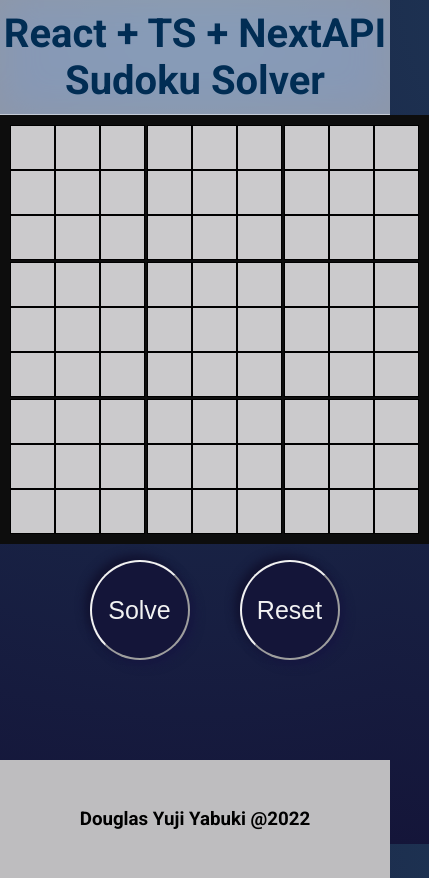
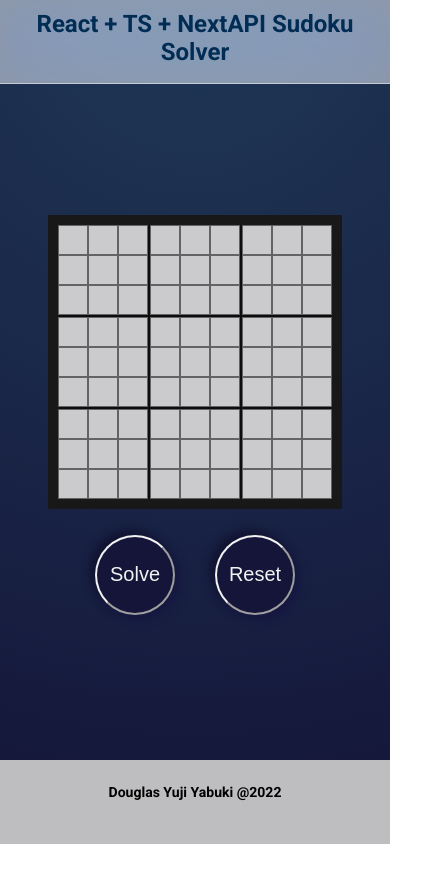
Before and after one commit to douglasyabuki/my-sudoku-solver, a Next.js app: page / in a window 390 px wide. Shown: the whole page, 429 px wide, since content can reach past the window. After the commit the page ends 844 px from the top, so only its background shows below. Built offline with nearby package versions, Linux system fonts and the light colour scheme.

Commit message:
Commit 8: Added responsiveness to app

```diff
--- a/components/board/Board.module.css
+++ b/components/board/Board.module.css
@@ -1,9 +1,11 @@
+/* Mobile First */
 .game {
+  padding-top: 4rem;
   margin: 0 auto;
 }
 
 .board {
-  border: 10px solid #0d0d0d;
+  border: 10px solid #181818;
   background-color: #bebdbf;
   display: flex;
   flex-direction: column;
@@ -19,7 +21,7 @@
 
 .buttonsContainer {
   padding-top: 2rem;
-  width: 250px;
+  width: 200px;
   height: 100px;
   align-items: center;
   justify-content: space-between;
@@ -43,3 +45,39 @@
 .row :nth-child(6) {
   border-right: solid 2px #0d0d0d;
 }
+
+/* iPads & tablets */
+@media (min-width: 479.999px){
+  .buttonsContainer {
+    padding-top: 3rem;
+    width: 250px;
+    height: 100px;
+  }
+}
+
+/* Small screens */
+@media (min-width: 767.999px){
+  .buttonsContainer {
+    padding-top: 3rem;
+    width: 300px;
+    height: 120px;
+  }
+}
+
+/* Large screens */
+@media (min-width: 1919.999px){
+  .buttonsContainer {
+    padding-top: 4rem;
+    width: 350px;
+    height: 150px;
+  }
+}
+
+/* Larger screens */
+@media (min-width: 2559.999px){
+  .buttonsContainer {
+    padding-top: 4rem;
+    width: 500px;
+    height: 200px;
+  }
+}
--- a/components/button/Button.module.css
+++ b/components/button/Button.module.css
@@ -1,18 +1,65 @@
-.buttonContainer {
-}
-
+/* Mobile First */
 .buttonContainer button {
-  width: 100px;
-  height: 100px;
+  width: 80px;
+  height: 80px;
+  font-size: 20px;
+  font-weight: 500;
   border-radius: 50%;
   background: #141539;
   box-shadow: -5px -5px 10px #111230, 5px 5px 10px #171842;
   color: #f2f2f2;
   border-color: #f2f2f2;
-  font-size: 25px;
-  font-weight: 500;
 }
 
 .buttonContainer button:hover {
   box-shadow: -10px -10px 20px #111230, 10px 10px 20px #171842;
 }
+
+/* iPads & tablets */
+@media (min-width: 479.999px) {
+  .buttonContainer button {
+    width: 100px;
+    height: 100px;
+    font-size: 25px;
+    font-weight: 500;
+  }
+}
+
+/* Small screens */
+@media (min-width: 767.999px) {
+  .buttonContainer button {
+    width: 120px;
+    height: 120px;
+    font-size: 30px;
+  }
+}
+
+/* Medium screens */
+@media (min-width: 1023.999px) {
+  .buttonContainer button {
+    width: 100px;
+    height: 100px;
+    font-size: 25px;
+
+  }
+}
+
+/* Large screens */
+@media (min-width: 1919.999px){
+  .buttonContainer button {
+    width: 150px;
+    height: 150px;
+    font-size: 35px;
+    font-weight: 500;
+  }
+}
+
+/* Larger screens */
+@media (min-width: 2559.999px){
+  .buttonContainer button {
+    width: 200px;
+    height: 200px;
+    font-size: 50px;
+    font-weight: 500;
+  }
+}
--- a/components/cell/Cell.module.css
+++ b/components/cell/Cell.module.css
@@ -1,3 +1,4 @@
+/* Mobile First */
 .cell {
   margin: 0 auto;
   display: flex;
@@ -5,10 +6,11 @@
 
 .cell input {
   background: rgba(255, 255, 255, 0.2);
-  border: 1px solid black;
-  font-size: 20px;
-  width: 45px;
-  height: 45px;
+  border: 1px solid rgba(0, 0, 0, 0.507);
+  font-weight: 500;
+  font-size: 15px;
+  width: 30px;
+  height: 30px;
   text-align: center;
   justify-content: center;
 }
@@ -32,3 +34,38 @@
 .cell input[type="number"] {
   -moz-appearance: textfield;
 }
+
+/* iPads & tablets */
+@media (min-width: 479.999px){
+  .cell input{
+    font-size: 18px;
+    width: 35px;
+    height: 35px;
+  }
+}
+
+/* Small screens */
+@media (min-width: 767.999px){
+  .cell input{
+    font-size: 20px;
+    width: 45px;
+    height: 45px;
+  }
+}
+
+/* Large screens */
+@media (min-width: 1919.999px){
+  .cell input{
+    font-size: 30px;
+    width: 60px;
+    height: 60px;
+  }
+}
+
+@media (min-width: 2559.999px){
+  .cell input{
+    font-size: 40px;
+    width: 80px;
+    height: 80px;
+  }
+}
--- a/components/footer/Footer.module.css
+++ b/components/footer/Footer.module.css
@@ -1,8 +1,35 @@
+/* Mobile first */
 .footer {
+  display:flex;
+  font-size: 12px;
   text-align: center;
   justify-content: center;
+  position: relative;
   width: 100%;
-  min-height: 10vh;
+  height: 10vh;
   background-color: #bebdbf;
-  padding: 3rem 0;
+  padding: 1.5rem 0;
 }
+
+/* iPad & tablets */
+@media (min-width: 479.999px){
+  .footer{
+    font-size: 20px;
+  }
+}
+
+/* Large screens */
+@media (min-width: 1919.999px){
+  .footer{
+    font-size: 25px;
+    padding: 2.2rem 0;
+  }
+}
+
+/* Larger screens */
+@media (min-width: 2559.999px){
+  .footer{
+    font-size: 30px;
+    padding: 2.7rem 0;
+  }
+}
--- a/components/header/Header.module.css
+++ b/components/header/Header.module.css
@@ -1,8 +1,9 @@
+/* Mobile first */
 .header {
   width: 100%;
   background: rgba(255, 255, 255, 0.5);
   padding: 10px 0px;
-  font-size: 20px;
+  font-size: 12px;
   color: #012d54;
   border-bottom: 1px solid rgba(255, 255, 255, 0.5);
   text-align: center;
@@ -12,3 +13,26 @@
   backdrop-filter: saturate(180%) blur(20px);
   min-height: 10vh;
 }
+
+/* iPads & tablets */
+@media (min-width: 479.999px){
+.header {
+  font-size: 20px;
+}
+}
+
+/* Large screens */
+@media (min-width: 1919.999px){
+  .header{
+    font-size: 25px;
+    padding: 20px 0;
+  }
+}
+
+/* Larger screens */
+@media (min-width: 2559.999px){
+  .header{
+    font-size: 30px;
+    padding: 30px 0;
+  }
+}
```
